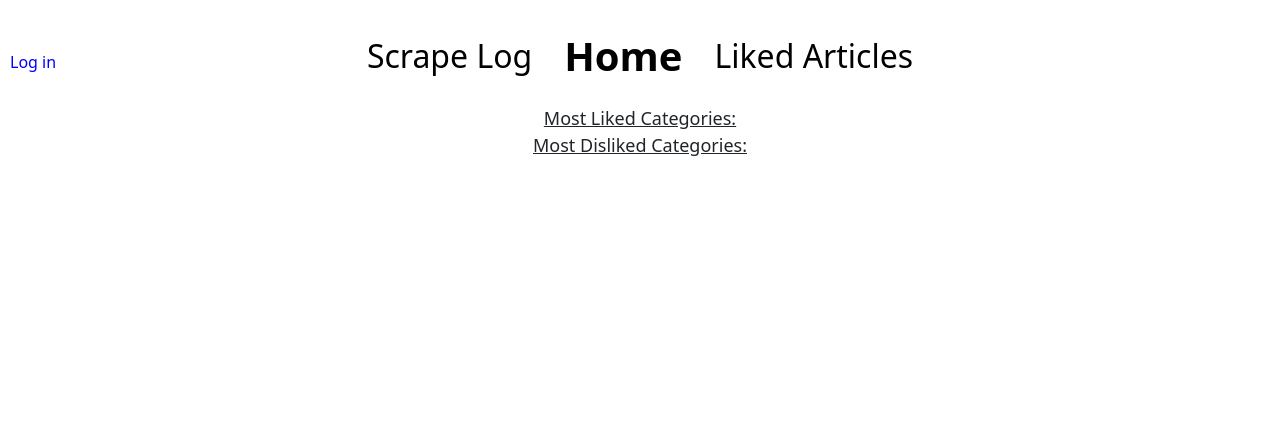
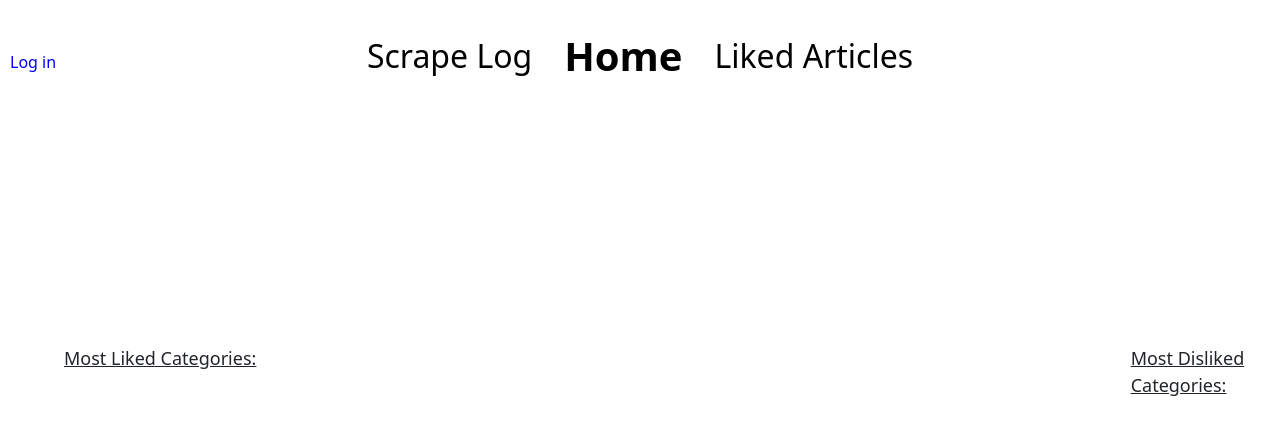
Before and after one commit to KiTiKDub/Web-Scrapper, a Django app: page /likes in a window 1280 px wide. Shown: the top 435 px of the page. Run offline with Django 4.2, Linux system fonts and the light colour scheme; data comes from the database, SQL or seed files in the repository; both versions use the stored data as it was after the commit.

Commit message:
Finishing Touches
Updated Readme, alert pop on no website select, and moved the categories to look a little bit nicer

```diff
--- a/news/static/news/script.js
+++ b/news/static/news/script.js
@@ -1,21 +1,28 @@
 document.addEventListener('DOMContentLoaded', function(e) {
-    let index = 0;
+    let index = 0; //This is used for getting the rights likes and dislikes
     userId = document.querySelector('#userID').value
 
+    //This is used to tell the user that they did not select a valid website
+    document.querySelector('.btn').addEventListener('click', () => {
+        if(document.querySelector('.form-select').value === 'Select') {
+            alert("Please select a valid Website")
+        }
+    })
 
     //this allows for the colors to change on the thumbs, as well as prevent both of them being on
     document.querySelectorAll('.interact').forEach(function() {
 
+        //grab likes and dislikes buttons
         let thumbs = document.querySelector(`#art-${index}`).getElementsByTagName('svg')
         let like = thumbs[0]
         let dislike = thumbs[1]
 
-
+        //creates the click event
         like.addEventListener('click', () => {
             if(like.getAttribute('fill') === 'none') {
                 like.setAttribute('fill', 'lightblue')
 
-                idFinder = like.id.split('-').pop()
+                idFinder = like.id.split('-').pop() //gets the article.id from django
 
                 fetch('/liked', {
                     method: "POST",
@@ -27,6 +34,7 @@ document.addEventListener('DOMContentLoaded', function(e) {
                 .then(response => response.json())
                 .then(data => {
                     console.log(data.message)
+                    //if statement to update the svg thumb to a div informing the user if they liked the article already
                     if(data.message === "You've already liked this Article!") {
                         D = document.createElement('div')
                         text = document.createTextNode("You've already liked this Article!")
@@ -36,12 +44,14 @@ document.addEventListener('DOMContentLoaded', function(e) {
 
                 })
 
+                //remove dislike color
                 if(dislike.getAttribute('fill') != 'none') {
                     dislike.setAttribute('fill', 'none')
                 }
             }
         })
 
+        //same logic as like clicks, just reverse
         dislike.addEventListener('click', () => {
             if(dislike.getAttribute('fill') === 'none') {
                 dislike.setAttribute('fill', '#FFCCCB')
--- a/news/static/news/styles.css
+++ b/news/static/news/styles.css
@@ -104,12 +104,15 @@ svg:hover {
     cursor: pointer;
 }
 
-.cat-wrapper {
+.categories {
     display: flex;
     justify-content: center;
     align-items: center;
     margin-top: 25px;
     flex-direction: column;
+    position: fixed;
+    top: 40%;
+    margin-left: 4em;
 }
 
 .clear:hover {
--- a/news/templates/news/index.html
+++ b/news/templates/news/index.html
@@ -7,12 +7,6 @@
     {{form}}
     <input type="submit" class="btn btn-primary">
 </form>
-
-{% if select %}
-<p>Please select a valid website</p>
-{% endif %}
-
-
 
 <div class="wrapper">
     <div class="left"></div>
--- a/news/templates/news/likes.html
+++ b/news/templates/news/likes.html
@@ -2,23 +2,20 @@
 
 {% block body %}
 
-<div class=cat-wrapper> <!--Make categories in table-->
-    <div class="categories">
-        <span class="title">Most Liked Categories:</span>
-        {% for value in counts %}
-            <strong>{{value.category}}</strong>: {{value.count}}
-        {% endfor %}
-    </div>
-    <div class="dis-categories">
-        <span class="title">Most Disliked Categories:</span>
-        {% for value in dis_counts %}
-            <strong>{{value.category}}</strong>: {{value.count}}
-        {% endfor %}
-    </div>
-</div>
+<!-- <div class=cat-wrapper> Make categories in table
+
+
+</div> -->
 
     <div class="wrapper">
-        <div class="left"></div>
+        <div class="left">
+            <div class="categories">
+                <span class="title">Most Liked Categories:</span>
+                {% for value in counts %}
+                <div><strong>{{value.category}}</strong>: {{value.count}}</div>
+                {% endfor %}
+            </div>
+        </div>
         <div class="article-container">
             {% for article in articles %}
             <div class="article">
@@ -40,7 +37,14 @@
             </div>
             {% endfor %}
         </div>
-        <div class="right"></div>
+        <div class="right">
+            <div class="categories">
+                <span class="title">Most Disliked Categories:</span>
+                {% for value in dis_counts %}
+                <div><strong>{{value.category}}</strong>: {{value.count}}</div>
+                {% endfor %}
+            </div>
+        </div>
     </div>
 
     <input type="hidden" id="userID" value="{{request.user.id}}">
--- a/news/views.py
+++ b/news/views.py
@@ -35,12 +35,13 @@ class Search(ModelForm):
         model = Query
         fields = ['website', 'query']
 
-
+#Grab the results of a past query, used on the scape log page
 def history(request, query_id):
     query = Query.objects.get(pk=query_id)
     articles = Article.objects.filter(search=query)
     return JsonResponse([article.serialize() for article in articles], safe=False)
 
+# This creates the or destroys a like entry
 @csrf_exempt
 def liked(request):
     data = json.loads(request.body)
@@ -49,6 +50,7 @@ def liked(request):
     liked_id = data.get("user_liked_id", "")
     user = User.objects.get(pk=liked_id)
 
+    #Check for a dislike, if it is there, delete it
     try:
         check_dislike = Dislikes.objects.get(article_id=article, user_disliked_id=user)
     except:
@@ -57,6 +59,7 @@ def liked(request):
     if check_dislike is not None:
         check_dislike.delete()
 
+    # Try to like the article, if it is there, tell the user, and do not save it.
     try:
         new_like = Likes.objects.create(article_id=article, user_liked_id=user)
         new_like.save()
@@ -65,6 +68,7 @@ def liked(request):
 
     return JsonResponse({"message": "Article Liked Successfully"}, status=201)
 
+#Same logic as liked
 @csrf_exempt
 def disliked(request):
     data = json.loads(request.body)
@@ -139,8 +143,8 @@ def register(request):
         return render(request, "news/register.html")
 
 def index(request):
-    form = Search()
-    last_search = Query.objects.filter(user=request.user).latest('time')
+    form = Search() #create the web search form
+    last_search = Query.objects.filter(user=request.user).latest('time') #populate the page with the search
     results = Article.objects.filter(search=last_search)
     paginator = Paginator(results, 10)
 
@@ -151,43 +155,49 @@ def index(request):
 
         website = request.POST['website']
 
+        #Don't allow user to make a query with 'Select'
         if website == 'Select':
             return HttpResponseRedirect(reverse("index"))
 
+        #create the query db entry
         query = request.POST['query']
         query_entry = Query.objects.create(user=request.user, website=website, search=query)
         query_entry.save()
         links = []
 
         if website == 'TechCrunch':
+
+            #search the website and grab all articles that appear
             url = 'https://search.techcrunch.com/search;?p={}'.format(query)
             html = requests.get(url)
             soup = BeautifulSoup(html.content, 'lxml')
             articles = soup.find_all('h4', 'pb-10')
 
+            #grab the url of that article to get to the content
             for i in range(len(articles)):
                 new_url = articles[i]
                 atag = new_url.a
                 links.append(atag.get('href'))
 
+            #Scrape through each article to find wanted info, and save it.
             for link in links:
                 html = requests.get(link)
                 soup = BeautifulSoup(html.content, 'lxml')
                 headline = soup.find('h1', 'article__title').text.strip()
                 body = soup.find('p', {'id':'speakable-summary'}).text.strip()
                 category = soup.find('meta', attrs={'name':'parsely-section'})
-                cat_strip = category['content']
+                cat_strip = category['content']     #Get needed category out of the meta tag
                 article_entry = Article.objects.create(headline=headline, body=body, category=cat_strip, url=link, search=query_entry)
                 article_entry.save()
 
             return HttpResponseRedirect(reverse("index"))
 
+        #same logic as above
         elif website == 'Gizmodo':
             url = 'https://gizmodo.com/search?blogId=4&q={}'.format(query)
             html = requests.get(url)
             soup = BeautifulSoup(html.content, 'lxml')
             articles = soup.find_all('div', 'cw4lnv-5')
-             #need to put in code to catch it if it is a video
 
             for i in range(len(articles)):
                 article = articles[i]
@@ -198,6 +208,7 @@ def index(request):
                 html = requests.get(link)
                 soup = BeautifulSoup(html.content, 'lxml')
 
+                #If the article is a video, it stops the program, this find will skip that article
                 if soup.find('h1', 'sc-1efpnfq-0') is None:
                     donothing = 0
                 else:
@@ -209,6 +220,7 @@ def index(request):
 
             return HttpResponseRedirect(reverse('index'))
 
+        #same logic as above
         else:
             url = 'https://www.digitaltrends.com/?s={}'.format(query) # change to something that doesn't have a pay wall
             html = requests.get(url)
@@ -227,7 +239,7 @@ def index(request):
                 headline = soup.find('h1', 'b-headline__title').text.strip()
                 body = soup.find('article', 'b-content').p.text.strip()
                 category = soup.find('meta', attrs={'content':'2'})
-                cat_clean = category.parent.span.text.strip()
+                cat_clean = category.parent.span.text.strip() #Couldn't grab category directly, had to travel up the Dom to grab it
                 article_entry = Article.objects.create(headline=headline, body=body, category=cat_clean, url=link, search=query_entry)
                 article_entry.save()
         return HttpResponseRedirect(reverse("index"))
@@ -239,6 +251,8 @@ def index(request):
         })
 
 def likes(request):
+
+    #grabs the like articles for display, and dislikes for category showing
     likes = Likes.objects.filter(user_liked_id=request.user.id).values_list('article_id', flat=True).distinct()
     dislikes = Dislikes.objects.filter(user_disliked_id=request.user.id).values_list('article_id', flat=True).distinct()
     articles = Article.objects.filter(id__in=likes).order_by("-Likes")
@@ -251,6 +265,7 @@ def likes(request):
     cat_counts = {}
     dis_cat_counts = {}
 
+    #Create dictionary to grab the most liked categories
     for article in articles:
         if article.category not in cat_counts:
             cat_counts[article.category] = {
@@ -259,9 +274,10 @@ def likes(request):
             }
         cat_counts[article.category]['count'] += 1
 
-    sort_cat_count = dict(sorted(cat_counts.items(), key=lambda item:item[1]['count'], reverse=True))
-    top_five = dict(islice(sort_cat_count.items(), 5))
+    sort_cat_count = dict(sorted(cat_counts.items(), key=lambda item:item[1]['count'], reverse=True)) #Order the categories
+    top_five = dict(islice(sort_cat_count.items(), 5)) #Only return the top 5
 
+    #same logic as likes
     for article in dis_articles:
         if article.category not in dis_cat_counts:
             dis_cat_counts[article.category] = {
@@ -275,11 +291,13 @@ def likes(request):
 
     return render(request, 'news/likes.html', {
         "articles": page_obj,
-        "counts": top_five.values(),
-        "dis_counts": dis_top_five.values()
+        "counts": top_five.values(), #return values so it's easier to format
+        "dis_counts": dis_top_five.values() #return values so it's easier to format
     })
 
 def log(request):
+
+    #default view to see all the logs made by the user
     scrapes = Query.objects.filter(user=request.user).order_by('-time')
 
     return render(request, 'news/log.html', {
```
Also changed, not shown: README.md, db.sqlite3.
